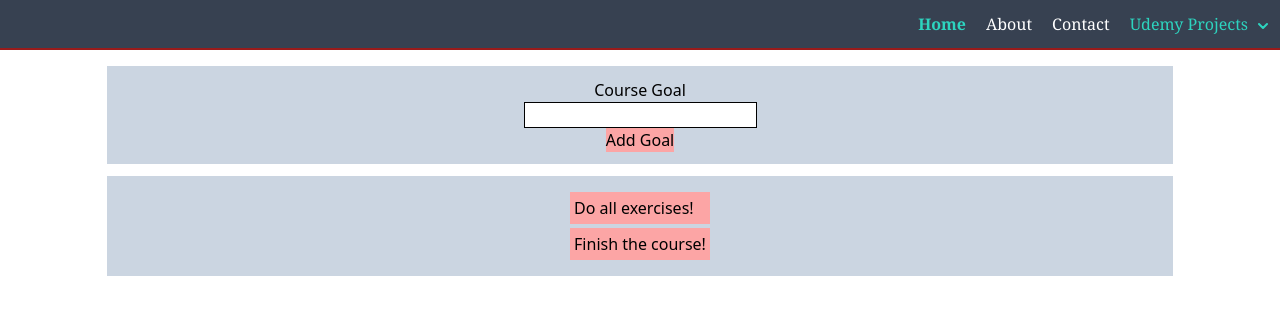
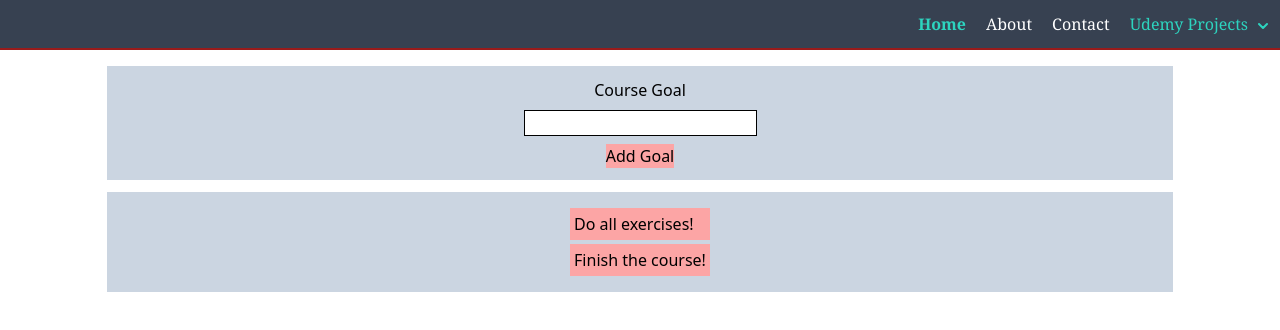
Before and after one commit to MichWlo94/MyReact, a React (Vite) app: page /project2 in a window 1280 px wide. Shown: the top 330 px of the page. Built offline with nearby package versions, Linux system fonts and the light colour scheme; a web font is replaced by a local one.

Commit message:
some additional css formatting options

```diff
--- a/src/ComponentsProject2/CourseInput.jsx
+++ b/src/ComponentsProject2/CourseInput.jsx
@@ -4,21 +4,36 @@ import CourseButton from './CourseButton';
 
 const CourseInput = props => {
   const [enteredValue, setEnteredValue] = useState('');
+  const [isValid, setIsValid] = useState(true);
 
   const goalInputChangeHandler = event => {
+    if (event.target.value.trim().length > 0) {
+      setIsValid(true);
+    }
     setEnteredValue(event.target.value);
   };
 
   const formSubmitHandler = event => {
     event.preventDefault();
+    if (enteredValue.trim().length === 0) {
+      setIsValid(false);
+      return;
+    }
     props.onAddGoal(enteredValue);
   };
+
+
+  //alternatywnie mozna dodać className={`form-control ${!isValid ? 'invalid' : ''}`}
+  //czyli jeśli isValid jest false to dodajemy klasę invalid (opisaną w cssie) a jeśli nie to nic nie dodajemy
+
+  //można to samo zrobić w tailwindzie: className={`border ${!isValid ? "border-red-500 bg-salmon" : "border-black"} m-2`}
 
   return (
     <form className="flex flex-col items-center" onSubmit={formSubmitHandler}>
       <div className="flex flex-col items-center" >
-        <label>Course Goal</label>
-        <input className='border border-black' type="text" onChange={goalInputChangeHandler} />
+        <label style={{color: !isValid ? "red" : "black"}}>Course Goal</label>
+        <input
+        className={`border ${!isValid ? "border-red-500 bg-salmon" : "border-black"} m-2`} type="text" onChange={goalInputChangeHandler} />
       </div>
       <CourseButton type="submit">Add Goal</CourseButton>
     </form>
```
